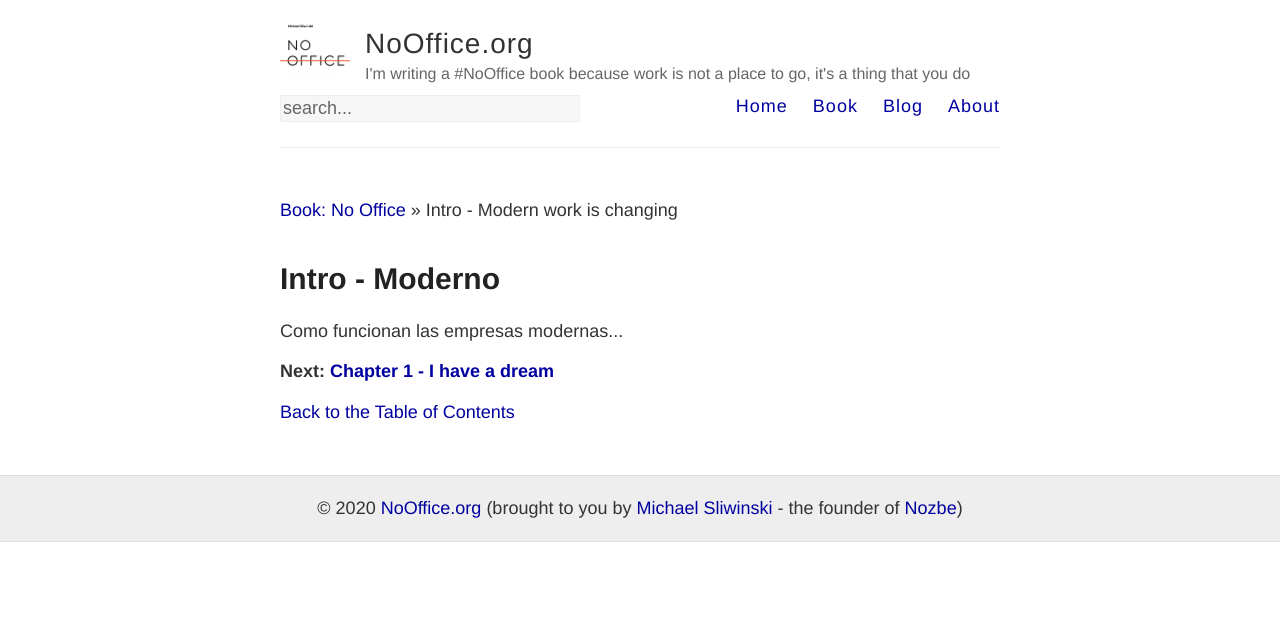
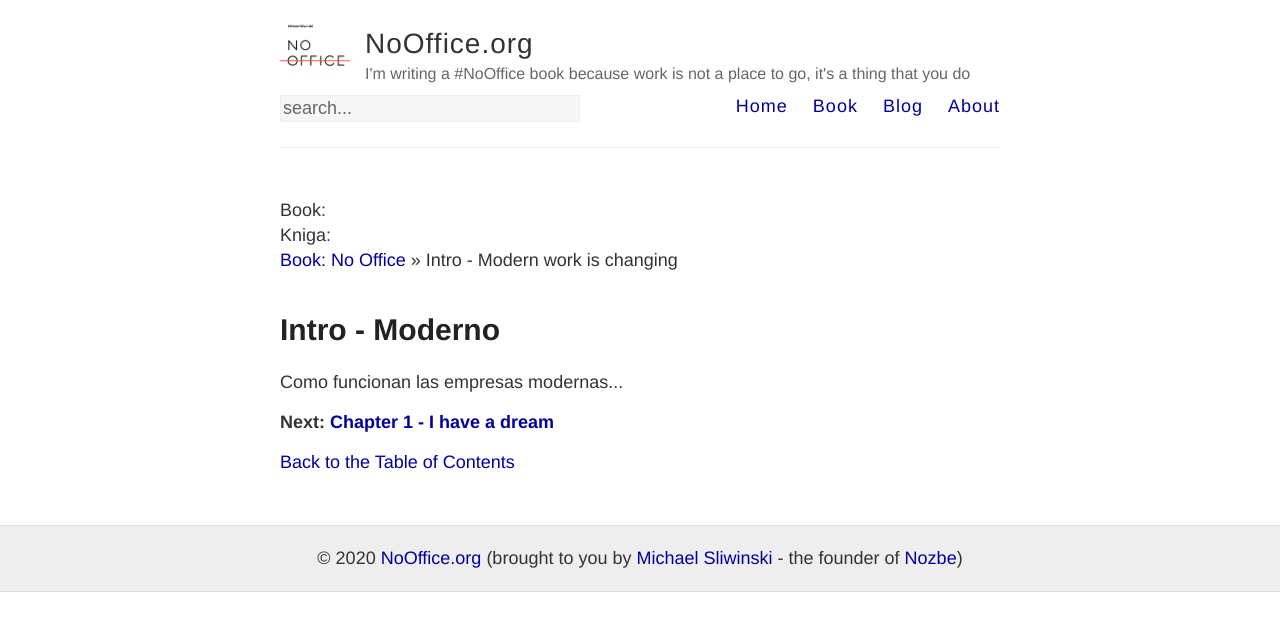
Before and after one commit to Nozbe/NoOffice.org, a Jekyll site: the page built from _es/intro.md, in a window 1280 px wide. Shown: the top 631 px of the page. Built offline with Jekyll 4.4.1, drawn with Linux system fonts in a browser that asks for light colours.

Commit message:
Yet another kniga test

```diff
--- a/_data/book.yml
+++ b/_data/book.yml
@@ -2,6 +2,7 @@ title: "Book: No Office"
 back: Back to the Table of Contents
 continue: "Next:"
 draft: "[Draft]"
+url: book
 toc:
 - url: intro
   status: done # options are: draft (rough draft), done (just written) and ready (published document)
--- a/_includes/book.html
+++ b/_includes/book.html
@@ -1,6 +1,18 @@
 {% comment %}
 We're creating arrays for slugs, titles and subtitles based on the contents of the _book collection so that we can use it later.
+We need to have "page.book" defined, right?
 {% endcomment %}
+
+<pre>Book: {{ page.book }}</pre>
+
+{% if page.book == '' }
+  {% assign kinga = 'book' %}
+{% else %}
+  {% assign kniga = page.book %}
+{% endif %}
+
+<pre>Kniga: {{ kniga }}</pre>
+
 
 {% for chapter in site.book %}
   {% assign slugs = slugs | append: chapter.slug | append:'||' %}
```
